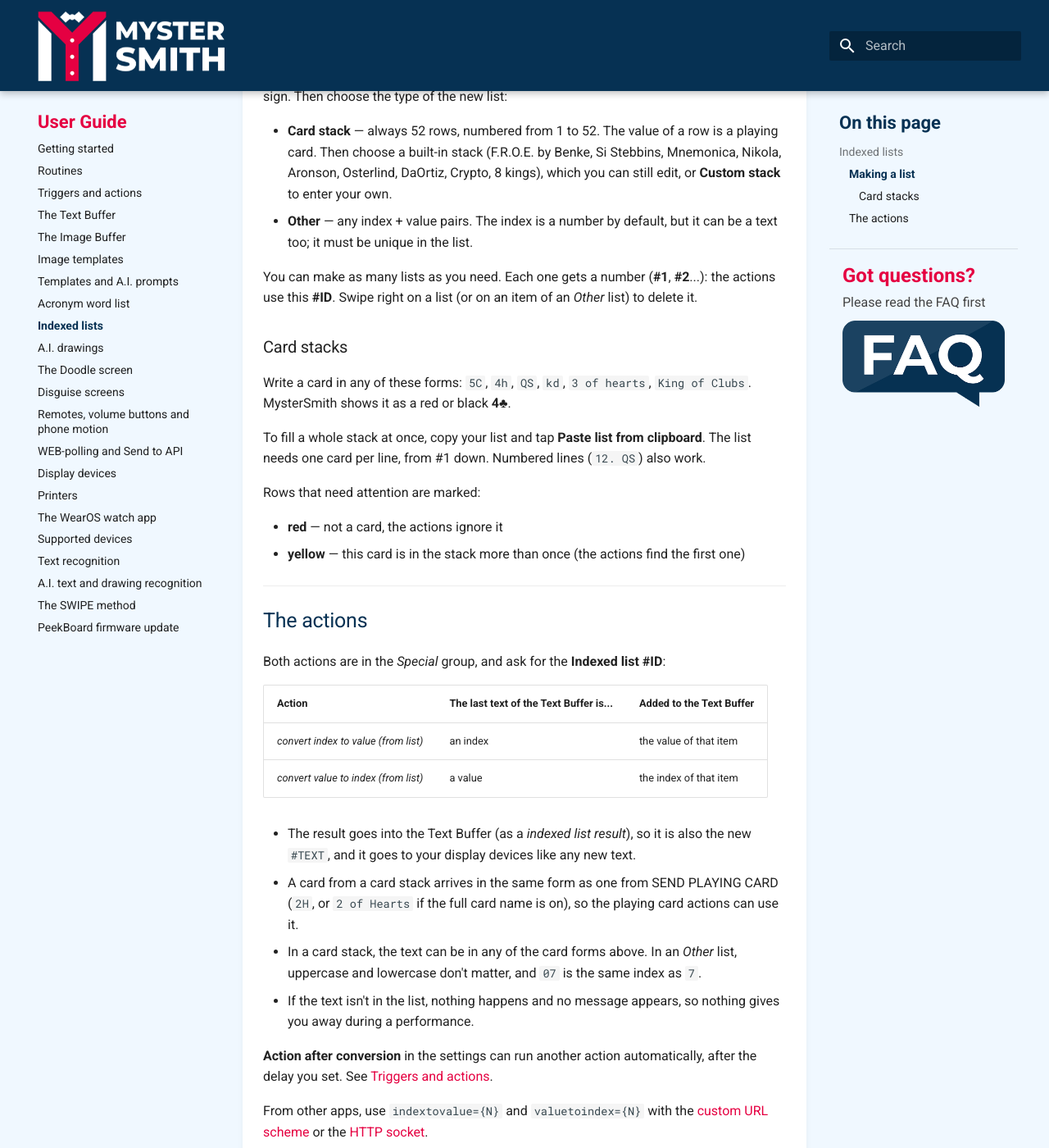
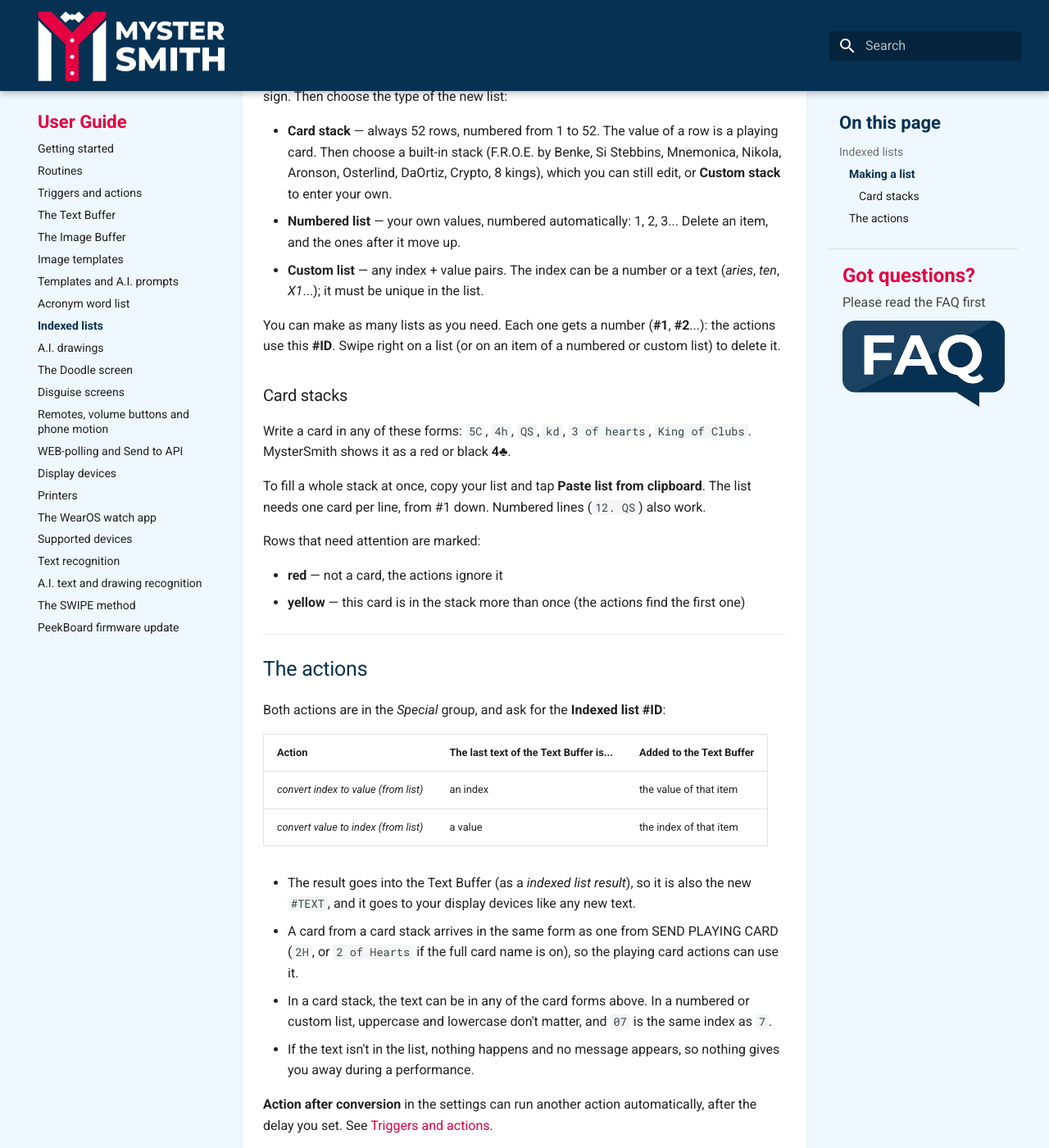
Before and after one commit to ragcsalo/mystersmith-docs, an MkDocs documentation site: the page built from docs/user-guide/indexed-lists.md, in a window 1280 px wide and 1400 px high, scrolled down 840 px. Shown: the whole window at 82% size. Built offline with MkDocs 1.6.1 and Material for MkDocs 9.7.7, drawn with Linux system fonts in a browser that asks for light colours.

Commit message:
Indexed lists: numbered and custom lists
Co-Authored-By: Claude Opus 5.5 <noreply@anthropic.com>

```diff
--- a/docs/user-guide/indexed-lists.md
+++ b/docs/user-guide/indexed-lists.md
@@ -18,9 +18,10 @@ You find it in **Settings → Transform / process → INDEXED LISTS**. It needs
 Tap **Manage lists → Open list**, optionally enter a name in the last row, and tap the **plus** sign. Then choose the type of the new list:
 
 * **Card stack** — always 52 rows, numbered from 1 to 52. The value of a row is a playing card. Then choose a built-in stack (F.R.O.E. by Benke, Si Stebbins, Mnemonica, Nikola, Aronson, Osterlind, DaOrtiz, Crypto, 8 kings), which you can still edit, or **Custom stack** to enter your own.
-* **Other** — any index + value pairs. The index is a number by default, but it can be a text too; it must be unique in the list.
+* **Numbered list** — your own values, numbered automatically: 1, 2, 3... Delete an item, and the ones after it move up.
+* **Custom list** — any index + value pairs. The index can be a number or a text (*aries*, *ten*, *X1*...); it must be unique in the list.
 
-You can make as many lists as you need. Each one gets a number (**#1**, **#2**...): the actions use this **#ID**. Swipe right on a list (or on an item of an *Other* list) to delete it.
+You can make as many lists as you need. Each one gets a number (**#1**, **#2**...): the actions use this **#ID**. Swipe right on a list (or on an item of a numbered or custom list) to delete it.
 
 ### Card stacks
 
@@ -46,7 +47,7 @@ Both actions are in the *Special* group, and ask for the **Indexed list #ID**:
 
 * The result goes into the Text Buffer (as a *indexed list result*), so it is also the new `#TEXT`, and it goes to your display devices like any new text.
 * A card from a card stack arrives in the same form as one from SEND PLAYING CARD (`2H`, or `2 of Hearts` if the full card name is on), so the playing card actions can use it.
-* In a card stack, the text can be in any of the card forms above. In an *Other* list, uppercase and lowercase don't matter, and `07` is the same index as `7`.
+* In a card stack, the text can be in any of the card forms above. In a numbered or custom list, uppercase and lowercase don't matter, and `07` is the same index as `7`.
 * If the text isn't in the list, nothing happens and no message appears, so nothing gives you away during a performance.
 
 **Action after conversion** in the settings can run another action automatically, after the delay you set. See [Triggers and actions](triggers-and-actions.md).
```
